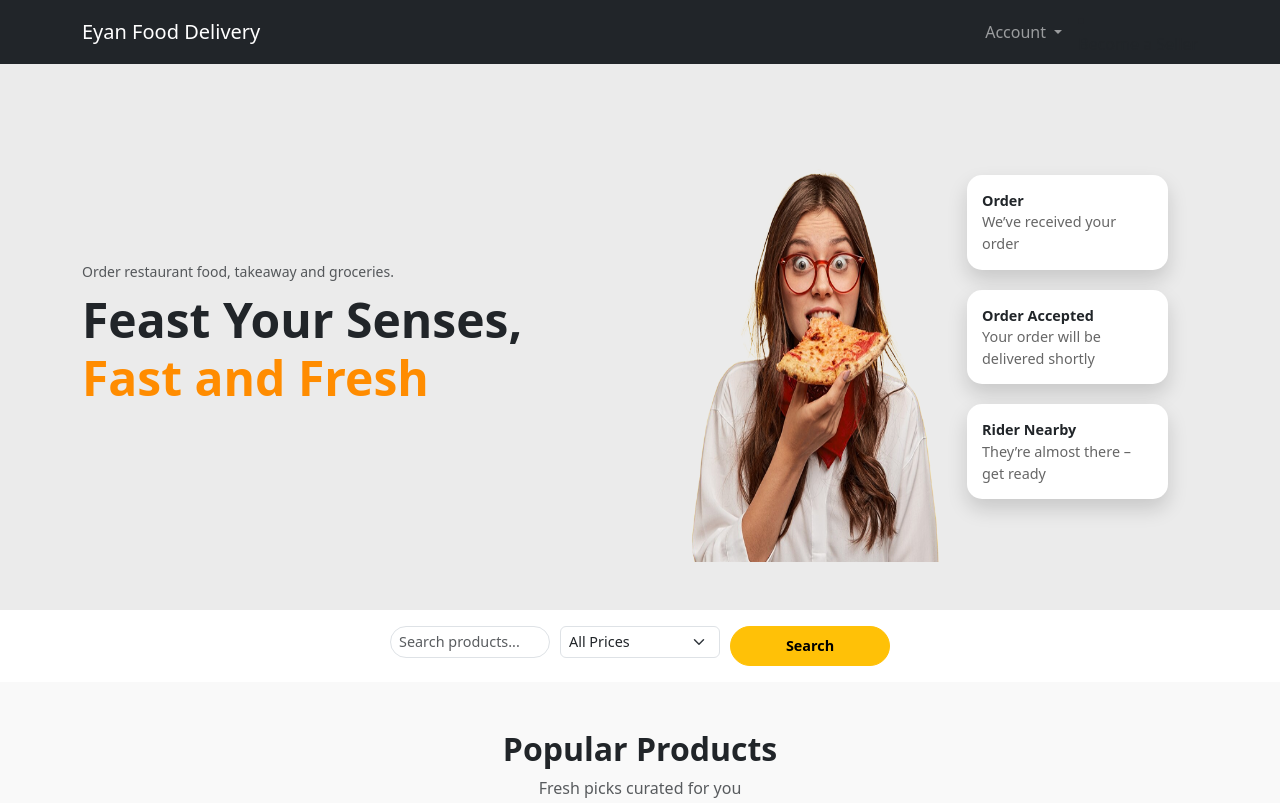
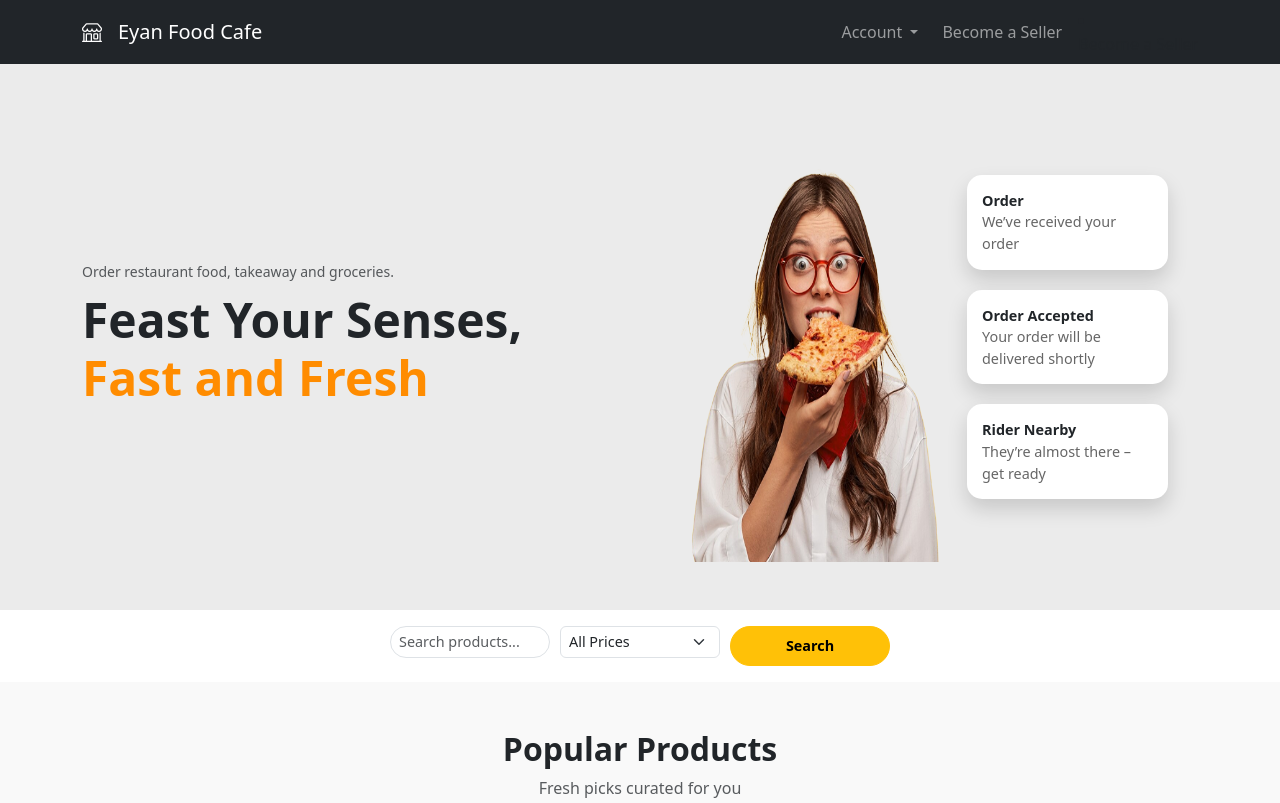
Before and after one commit to jilargo/EcommerceAppForQA, a website: page public/index.html in a window 1280 px wide. Shown: the top 803 px of the page. Drawn offline with nearby package versions, Linux system fonts and the light colour scheme.

Commit message:
deleted some assets files

```diff
--- a/public/index.html
+++ b/public/index.html
@@ -16,8 +16,9 @@
 <body>
     <!-- Navbar -->
     <nav class="navbar navbar-expand-lg navbar-dark bg-dark">
+
         <div class="container">
-            <a class="navbar-brand" href="index.html">Eyan Food Delivery</a>
+            <a class="navbar-brand" href="index.html"><i class="bi bi-shop me-3"></i>Eyan Food Cafe</a>
             <button class="navbar-toggler" type="button" data-bs-toggle="collapse" data-bs-target="#navMenu">
                 <span class="navbar-toggler-icon"></span>
             </button>
@@ -76,6 +77,9 @@
 
                         </ul>
                     </li>
+                    <li class="nav-item ms-2">
+                    <a class="nav-link position-relative" href="seller.html">Become a Seller</a>
+                </li>
                 </ul>
 
                 </li>
```
Also changed, not shown: public/seller.html (+3 -1 lines), public/images/burger.png (deleted), public/images/pizza.png (deleted), public/images/rollrice.png (deleted), public/images/sotanghon.png (deleted), public/images/soup.png (deleted), public/images/veggies.png (deleted), server/uploads/1770538662483-298262861.jpg (deleted), server/uploads/1770538811165-448965045.jpg (deleted), server/uploads/1770539567630-625673866.jpg (deleted), server/uploads/default-avatar.png (deleted), 3 other files.
